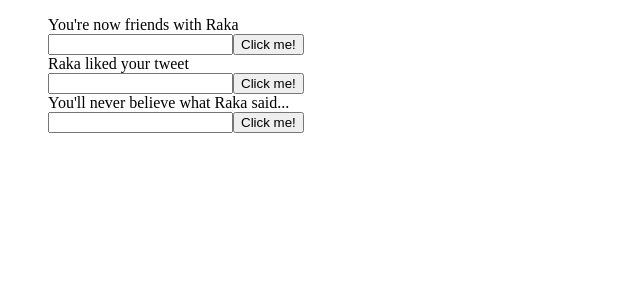
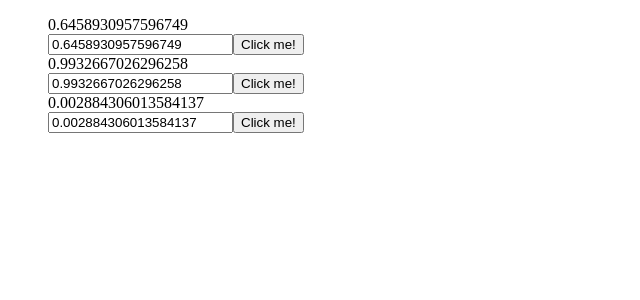
Before and after one commit to rakamaheka22/angularlessonstarted, an Angular app: page / in a window 1280 px wide. Shown: the top 300 px of the page, without its empty margins (0-640 px from the left). Built offline with nearby package versions, Linux system fonts and the light colour scheme.

Commit message:
Lesson 9

```diff
--- a/src/app/simple-form/simple-form.component.ts
+++ b/src/app/simple-form/simple-form.component.ts
@@ -6,7 +6,7 @@ import { Component, OnInit, Input } from '@angular/core';
     <div>
       {{ message }}
       <br>
-      <input #myInput type="text">
+      <input #myInput type="text" [(ngModel)]="message">
       <button (click)="onClick($event, myInput.value)">Click me!</button>
     </div>
   `,
@@ -16,7 +16,11 @@ export class SimpleFormComponent implements OnInit {
 
   @Input() message;
 
-  constructor() { }
+  constructor() {
+
+    setInterval(() => this.message = Math.random().toString(), 1000);
+
+  }
 
   ngOnInit() {
   }
```
